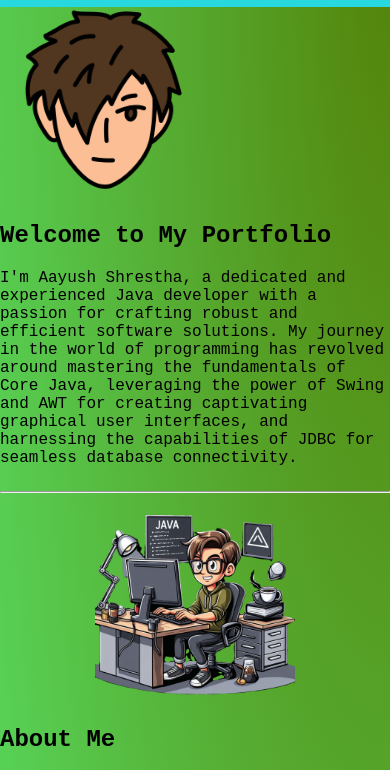
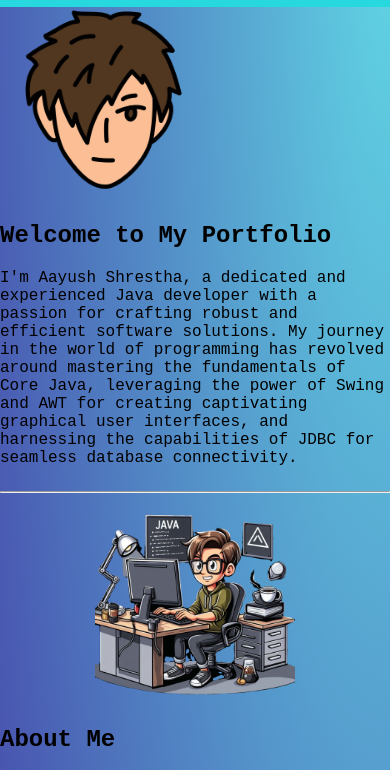
Before and after one commit to sthaaayush/sthaaayush.github.io, a plain HTML site: page index.html in a window 390 px wide. Shown: the part 73-843 px from the top of the page. Drawn offline with Linux system fonts and the light colour scheme.

Commit message:
color update

```diff
--- a/styleForMobile.css
+++ b/styleForMobile.css
@@ -1,7 +1,7 @@
 @media only screen and (max-width: 500px) {
     body {
-        background-color: rgb(240, 19, 19);
-        background: radial-gradient(at right top, #54830a, #58e86b);
+        background-color: rgb(58, 47, 216);
+        background: radial-gradient(at right top, #60d4e4, #4231a1);
     }
     *{
         font-family: 'Courier New', Courier, monospace;
```
